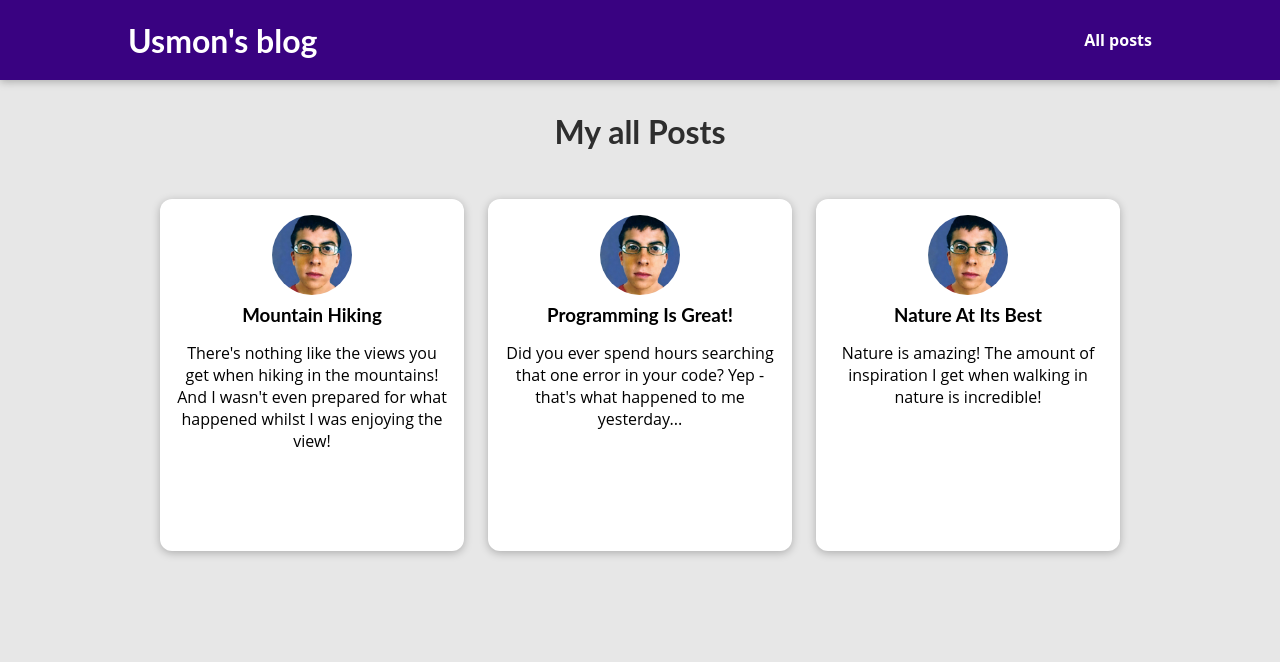
After one commit to kar1mov-u/personnal-blog, a Django app: page /posts-page in a window 1280 px wide. The commit adds this page. Shown: the top 662 px of the page. Run offline with Django 5.2, Linux system fonts and the light colour scheme.

Commit message:
Finished basic layout

```diff
--- /dev/null
+++ b/blog/static/blog/all_posts.css
@@ -0,0 +1,43 @@
+body {
+    background-color: #e7e7e7;
+  }
+
+  #main-navigation {
+    background-color: #390281;
+    box-shadow: 0 2px 8px rgba(0, 0, 0, 0.25);
+  }
+
+  #all-posts {
+    margin: 7rem auto;
+    width: 90%;
+    max-width: 60rem;
+  }
+
+  #all-posts h2 {
+    text-align: center;
+    font-size: 2rem;
+    color: #2e2e2e;
+    margin: 3rem 0;
+  }
+
+  ul {
+    list-style: none;
+    margin: 0;
+    padding: 0;
+    display: grid;
+    grid-template-columns: repeat(auto-fill, minmax(17rem, 1fr));
+    gap: 1.5rem;
+  }
+
+  .post img {
+    width: 7rem;
+    height: 7rem;
+  }
+
+  .post a {
+    height: 22rem;
+    transform-origin: center;
+    box-shadow: 0 2px 8px rgba(0, 0, 0, 0.25);
+    border-radius: 12px;
+    background-color: white;
+  }
--- /dev/null
+++ b/blog/static/blog/post.css
@@ -0,0 +1,43 @@
+.post {
+    display: flex;
+    flex-direction: column;
+    align-items: center;
+    text-align: center;
+  }
+
+  .post a {
+    text-decoration: none;
+    color: black;
+    transition: all 0.2s ease;
+    padding: 1rem;
+  }
+
+  .post a:hover,
+  .post a:active {
+    transform: scale(1.1);
+    background-color: #390281;
+    color: white;
+  }
+
+  .post img {
+    width: 5rem;
+    height: 5rem;
+    object-fit: cover;
+    border-radius: 50%;
+  }
+
+  .post h3 {
+    margin: 0.25rem 0;
+  }
+
+  .post time {
+    color: #666666;
+    margin: 0.25rem;
+    font-style: italic;
+    font-size: 0.85rem;
+  }
+
+  .post:hover time,
+  .post:active time {
+    color: white;
+  }
--- /dev/null
+++ b/blog/templates/blog/includes/post.html
@@ -0,0 +1,12 @@
+{% load static %}
+<li>
+    <article class = "post">
+        <a href="{% url "post-detail-page" post.slug %}">
+            <img src="{% static "blog/images/mcl.jpg" %} " alt="Mountain Hiking">
+            <div class = "post__content">
+                <h3>{{post.title}}</h3>
+                 <p>{{post.excerpt}}</p>
+            </div>
+        </a>
+    </article>
+</li>
--- /dev/null
+++ b/blog/templates/blog/posts.html
@@ -0,0 +1,24 @@
+{% extends "base.html" %}
+{% load static %}
+
+{% block page_title %}
+    All
+{% endblock  %}
+
+{% block css_files %}
+    <link rel = "stylesheet" href = {% static "blog/all_posts.css" %}>
+    <link rel = "stylesheet" href = {% static "blog/post.css" %}>
+
+{% endblock  %}
+
+{% block content %}
+    <section id = "all-posts">
+        <h2>My all Posts</h2>
+        <ul>
+            {% for post  in all_posts %}
+            {% include "blog/includes/post.html" %}
+            {% endfor %}
+
+        </ul>
+    </section>
+{% endblock  %}
--- a/blog/urls.py
+++ b/blog/urls.py
@@ -3,6 +3,6 @@ from django.urls import path
 from . import views
 urlpatterns = [
     path('',views.starting_point,name= 'starting-point-page'),
-    path('posts',views.posts,name='posts-page'),
+    path('posts-page',views.posts,name='posts-page'),
     path('posts/<slug>',views.post_detail,name = 'post-detail-page')
 ]
--- a/blog/views.py
+++ b/blog/views.py
@@ -1,13 +1,94 @@
+from datetime import date
 from django.shortcuts import render
-from django.http import HttpResponse
+from django.http import HttpResponse,Http404
 
 # Create your views here.
+all_posts = [
+    {
+        "slug": "hike-in-the-mountains",
+        "image": "mountains.jpg",
+        "author": "Maximilian",
+        "date": date(2021, 7, 21),
+        "title": "Mountain Hiking",
+        "excerpt": "There's nothing like the views you get when hiking in the mountains! And I wasn't even prepared for what happened whilst I was enjoying the view!",
+        "content": """
+          Lorem ipsum dolor sit amet consectetur adipisicing elit. Officiis nobis
+          aperiam est praesentium, quos iste consequuntur omnis exercitationem quam
+          velit labore vero culpa ad mollitia? Quis architecto ipsam nemo. Odio.
+
+          Lorem ipsum dolor sit amet consectetur adipisicing elit. Officiis nobis
+          aperiam est praesentium, quos iste consequuntur omnis exercitationem quam
+          velit labore vero culpa ad mollitia? Quis architecto ipsam nemo. Odio.
+
+          Lorem ipsum dolor sit amet consectetur adipisicing elit. Officiis nobis
+          aperiam est praesentium, quos iste consequuntur omnis exercitationem quam
+          velit labore vero culpa ad mollitia? Quis architecto ipsam nemo. Odio.
+        """
+    },
+    {
+        "slug": "programming-is-fun",
+        "image": "coding.jpg",
+        "author": "Maximilian",
+        "date": date(2022, 3, 10),
+        "title": "Programming Is Great!",
+        "excerpt": "Did you ever spend hours searching that one error in your code? Yep - that's what happened to me yesterday...",
+        "content": """
+          Lorem ipsum dolor sit amet consectetur adipisicing elit. Officiis nobis
+          aperiam est praesentium, quos iste consequuntur omnis exercitationem quam
+          velit labore vero culpa ad mollitia? Quis architecto ipsam nemo. Odio.
+
+          Lorem ipsum dolor sit amet consectetur adipisicing elit. Officiis nobis
+          aperiam est praesentium, quos iste consequuntur omnis exercitationem quam
+          velit labore vero culpa ad mollitia? Quis architecto ipsam nemo. Odio.
+
+          Lorem ipsum dolor sit amet consectetur adipisicing elit. Officiis nobis
+          aperiam est praesentium, quos iste consequuntur omnis exercitationem quam
+          velit labore vero culpa ad mollitia? Quis architecto ipsam nemo. Odio.
+        """
+    },
+    {
+        "slug": "into-the-woods",
+        "image": "woods.jpg",
+        "author": "Maximilian",
+        "date": date(2020, 8, 5),
+        "title": "Nature At Its Best",
+        "excerpt": "Nature is amazing! The amount of inspiration I get when walking in nature is incredible!",
+        "content": """
+          Lorem ipsum dolor sit amet consectetur adipisicing elit. Officiis nobis
+          aperiam est praesentium, quos iste consequuntur omnis exercitationem quam
+          velit labore vero culpa ad mollitia? Quis architecto ipsam nemo. Odio.
+
+          Lorem ipsum dolor sit amet consectetur adipisicing elit. Officiis nobis
+          aperiam est praesentium, quos iste consequuntur omnis exercitationem quam
+          velit labore vero culpa ad mollitia? Quis architecto ipsam nemo. Odio.
+
+          Lorem ipsum dolor sit amet consectetur adipisicing elit. Officiis nobis
+          aperiam est praesentium, quos iste consequuntur omnis exercitationem quam
+          velit labore vero culpa ad mollitia? Quis architecto ipsam nemo. Odio.
+        """
+    }
+]
+def get_date(post):
+    return post['date']
+
 def starting_point(request):
-    response = render(request,'blog/starting.html')
+    sorted_posts = sorted(all_posts,key=get_date)
+    latest_posts = sorted_posts[-3:]
+    response = render(request,'blog/index.html',{
+        "posts" : latest_posts
+    })
     return response
 
 def posts(request):
-    pass
+    response = render(request, 'blog/posts.html',{
+        "all_posts":all_posts
+    })
+    return response
 
-def post_detail(request):
-    pass
+def post_detail(request,slug):
+    data = next(post for post in all_posts if post['slug'] ==slug)
+    response = render(request,  "blog/single-post.html",{
+        "post" : data
+    })
+
+    return response
--- a/my_blog/settings.py
+++ b/my_blog/settings.py
@@ -120,6 +120,10 @@ USE_TZ = True
 
 STATIC_URL = 'static/'
 
+STATICFILES_DIRS = [
+    BASE_DIR / 'static'
+]
+
 # Default primary key field type
 # https://docs.djangoproject.com/en/5.1/ref/settings/#default-auto-field
 
--- /dev/null
+++ b/static/app.css
@@ -0,0 +1,47 @@
+
+* {
+  box-sizing: border-box;
+}
+
+html {
+  font-family: 'Open Sans', 'Lato', sans-serif;
+}
+
+body {
+  margin: 0;
+}
+
+h1,
+h2,
+h3 {
+  font-family: 'Lato', sans-serif;
+  font-weight: bold;
+}
+
+#main-navigation {
+  width: 100%;
+  height: 5rem;
+  display: flex;
+  justify-content: space-between;
+  align-items: center;
+  padding: 0 10%;
+  position: absolute;
+  top: 0;
+  left: 0;
+}
+
+#main-navigation a {
+  text-decoration: none;
+  color: white;
+  font-weight: bold;
+}
+
+#main-navigation a:hover,
+#main-navigation a:active {
+  color: #cf79f1;
+}
+
+#main-navigation h1 a:hover,
+#main-navigation h1 a:active {
+  color: white;
+}
--- a/templates/base.html
+++ b/templates/base.html
@@ -1,12 +1,20 @@
+{% load static %}
 <!DOCTYPE html>
 <html lang="en">
 <head>
     <meta charset="UTF-8">
     <meta name="viewport" content="width=device-width, initial-scale=1.0">
+    <link rel = "stylesheet" href = {% static "app.css" %}>
     {% block css_files %}{% endblock  %}
     <title>{% block page_title %}My Challenges{% endblock  %}</title>
 </head>
 <body>
+    <header id = "main-navigation">
+        <h1><a href="{% url "starting-point-page" %}"> Usmon's blog</a></h1>
+        <nav>
+            <a href="posts-page">All posts</a>
+        </nav>
+     </header>
  {% block content  %}
 
  {% endblock  %}
```
Also changed, not shown: blog/static/blog/index.css (added, +75 -0 lines), blog/static/blog/post-detail.css (added, +62 -0 lines), blog/templates/blog/index.html (added, +46 -0 lines), blog/templates/blog/single-post.html (added, +25 -0 lines), blog/templates/blog/starting.html (deleted, +0 -9 lines), templates/404.html (added, +7 -0 lines), blog/static/blog/images/mcl.jpg (added), blog/static/blog/images/mountains.jpg (added).
